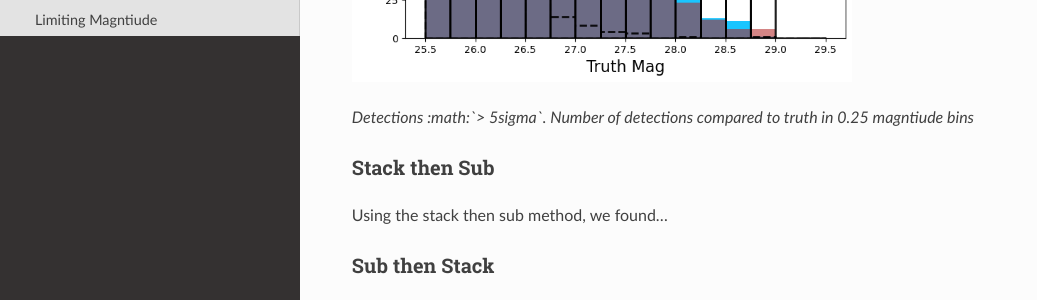
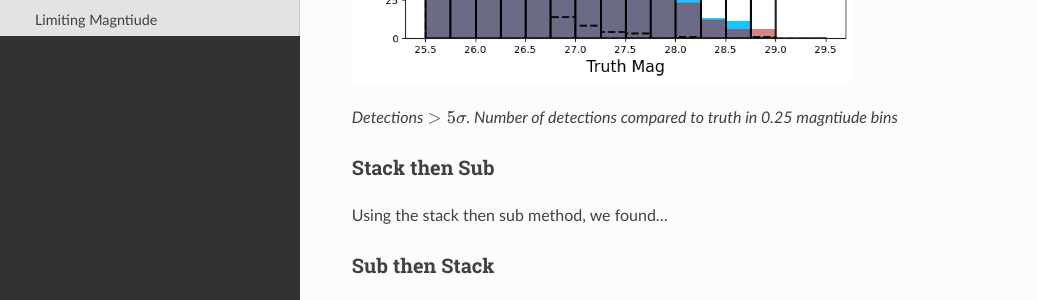
Before and after one commit to joseph-santana/RISE-docs, a Sphinx documentation site: the page built from source/tests.rst, in a window 1280 px wide and 900 px high, scrolled down 3789 px. Shown: the part 329-629 px from the top of the window, without its empty margins (0-1037 px from the left). Built offline with Sphinx 7.4.7 and the Read the Docs theme 3.1.0, drawn with Linux system fonts in a browser that asks for light colours.

```diff
--- a/source/tests.rst
+++ b/source/tests.rst
@@ -83,7 +83,7 @@
 
 |img1| |img2|
 
-*Detections :math:`> 5\sigma`. Number of detections compared to truth in 0.25 magntiude bins*
+*Detections* :math:`> 5\sigma`\ *. Number of detections compared to truth in 0.25 magntiude bins*
 
 .. |img1| image:: /images/091126/zogy_bar.png
    :width: 500
```
